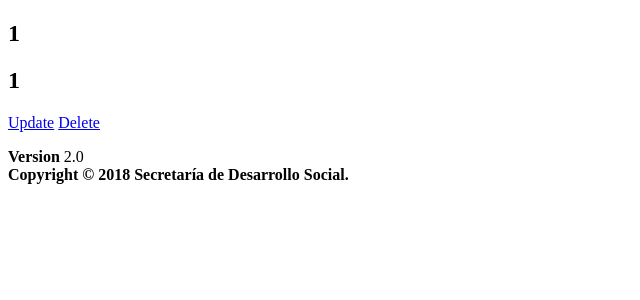
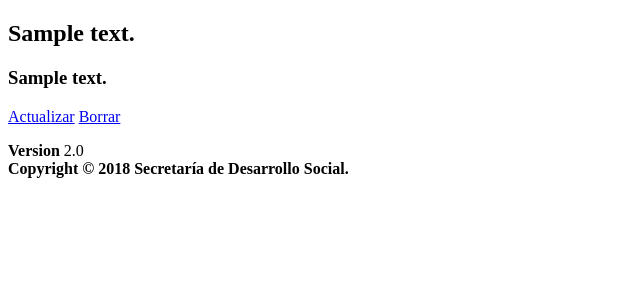
Before and after one commit to joelsalgado/pidesoy2, a PHP site: template frontend/views/programas/view.php in a window 1280 px wide. Shown: the part 216-516 px from the top of the page, without its empty margins (0-640 px from the left). Run offline with PHP 8.4, Linux system fonts and the light colour scheme; the template is opened without the code that fills it: most values are stand-ins (such as "Sample title", 1, 10 or a date in 2020); data that the repository does not hold is empty; some libraries are stand-ins or nearby versions.

Commit message:
cambios en programas

```diff
--- a/common/models/Programas.php
+++ b/common/models/Programas.php
@@ -28,7 +28,7 @@
     public function rules()
     {
         return [
-            [['nomb_programa', 'desc_programa'], 'required'],
+            [['nomb_programa', 'desc_programa'], 'required', 'message' => 'Campo Requerido'],
             [['status'], 'integer'],
             [['nomb_programa', 'desc_programa', 'responsable'], 'string', 'max' => 80],
         ];
--- a/frontend/views/programas/view.php
+++ b/frontend/views/programas/view.php
@@ -6,20 +6,22 @@
 /* @var $this yii\web\View */
 /* @var $model common\models\Programas */
 
-$this->title = $model->id;
-$this->params['breadcrumbs'][] = ['label' => 'Programas', 'url' => ['index']];
-$this->params['breadcrumbs'][] = $this->title;
+$this->title = $model->desc_programa;
 ?>
 <div class="programas-view">
 
-    <h1><?= Html::encode($this->title) ?></h1>
+    <div class="box">
+        <div class="box-header with-border">
+            <h3 class="box-title"><?= $model->desc_programa ?>  </h3>
+        </div>
+        <div class="box-body">
 
             <p>
-        <?= Html::a('Update', ['update', 'id' => $model->id], ['class' => 'btn btn-primary']) ?>
-        <?= Html::a('Delete', ['delete', 'id' => $model->id], [
+                <?= Html::a('Actualizar', ['update', 'id' => $model->id], ['class' => 'btn btn-primary']) ?>
+                <?= Html::a('Borrar', ['delete', 'id' => $model->id], [
                     'class' => 'btn btn-danger',
                     'data' => [
-                'confirm' => 'Are you sure you want to delete this item?',
+                        'confirm' => 'Estas seguro de borrar este programa?',
                         'method' => 'post',
                     ],
                 ]) ?>
@@ -28,12 +30,14 @@
             <?= DetailView::widget([
                 'model' => $model,
                 'attributes' => [
-            'id',
+                    //'id',
                     'nomb_programa',
                     'desc_programa',
                     'responsable',
-            'status',
+                    //'status',
                 ],
             ]) ?>
+        </div>
+    </div>
 
 </div>
```
Also changed, not shown: frontend/views/programas/create.php (+10 -5 lines), frontend/views/programas/index.php (+9 -5 lines), frontend/views/programas/update.php (+10 -6 lines). Lines whose indentation alone changed are shown as unchanged.
